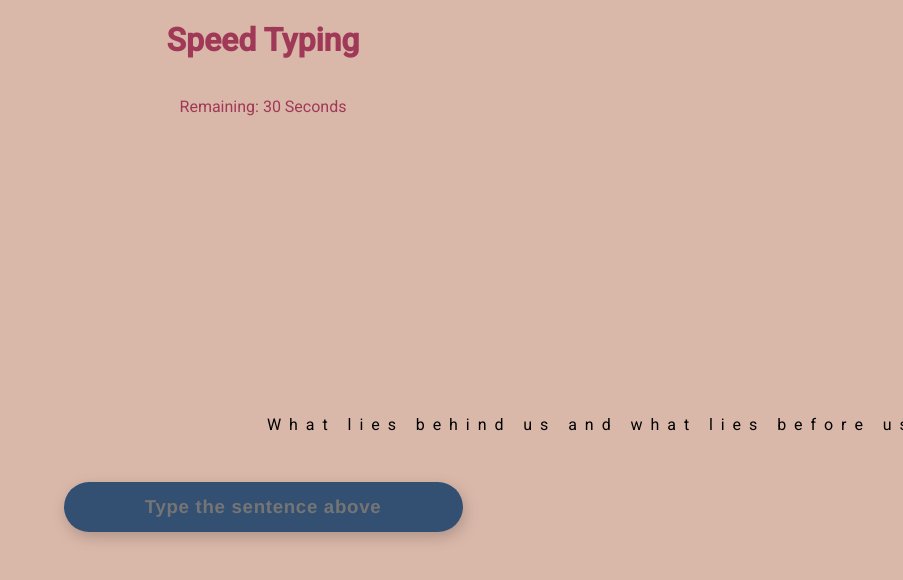
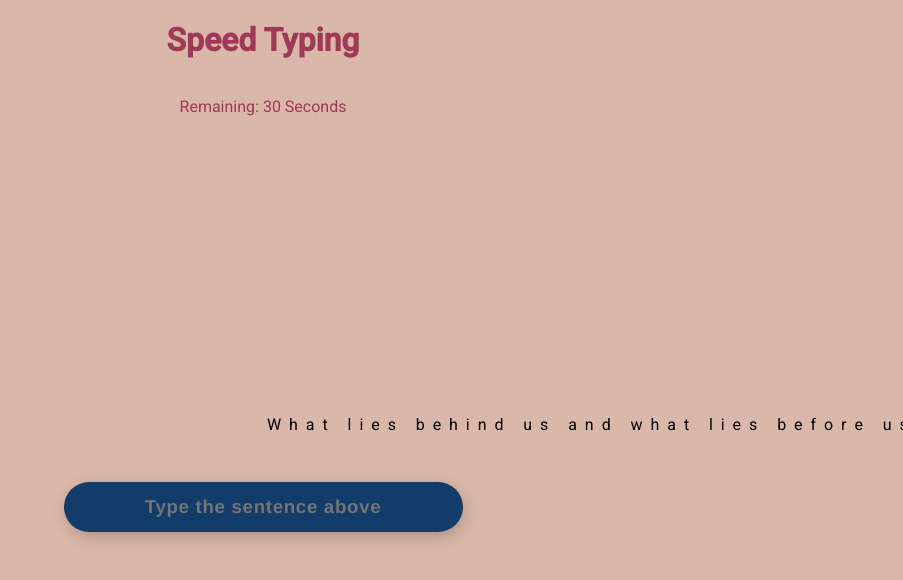
Before and after one commit to lvonnied/speed-typing-game, an Angular app: page /home in a window 1280 px wide. Shown: the top 580 px of the page, without its empty margins (377-1280 px from the left). Built offline with nearby package versions, Linux system fonts and the light colour scheme.

Commit message:
removed transparancy on button color

```diff
--- a/src/app/home/home.component.css
+++ b/src/app/home/home.component.css
@@ -71,7 +71,7 @@ body {
   font-family: "Montserrat", Helvetica, sans-serif;
   width: 375px;
   border-radius: 30px;
-  background-color: #123c69d5;
+  background-color: #123c69;
   outline: none;
   box-shadow: 2px 5px 15px rgba(0, 0, 0, 0.2);
   padding: 14px 12px;
```
